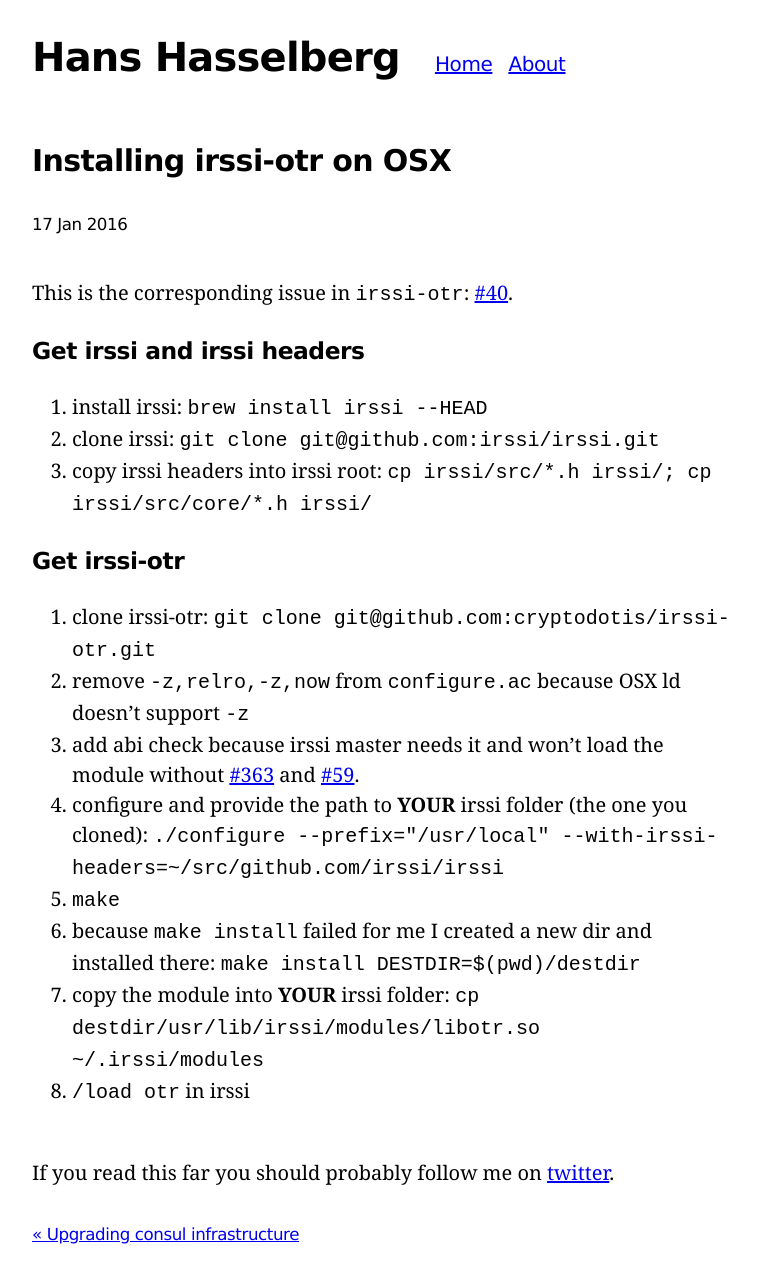
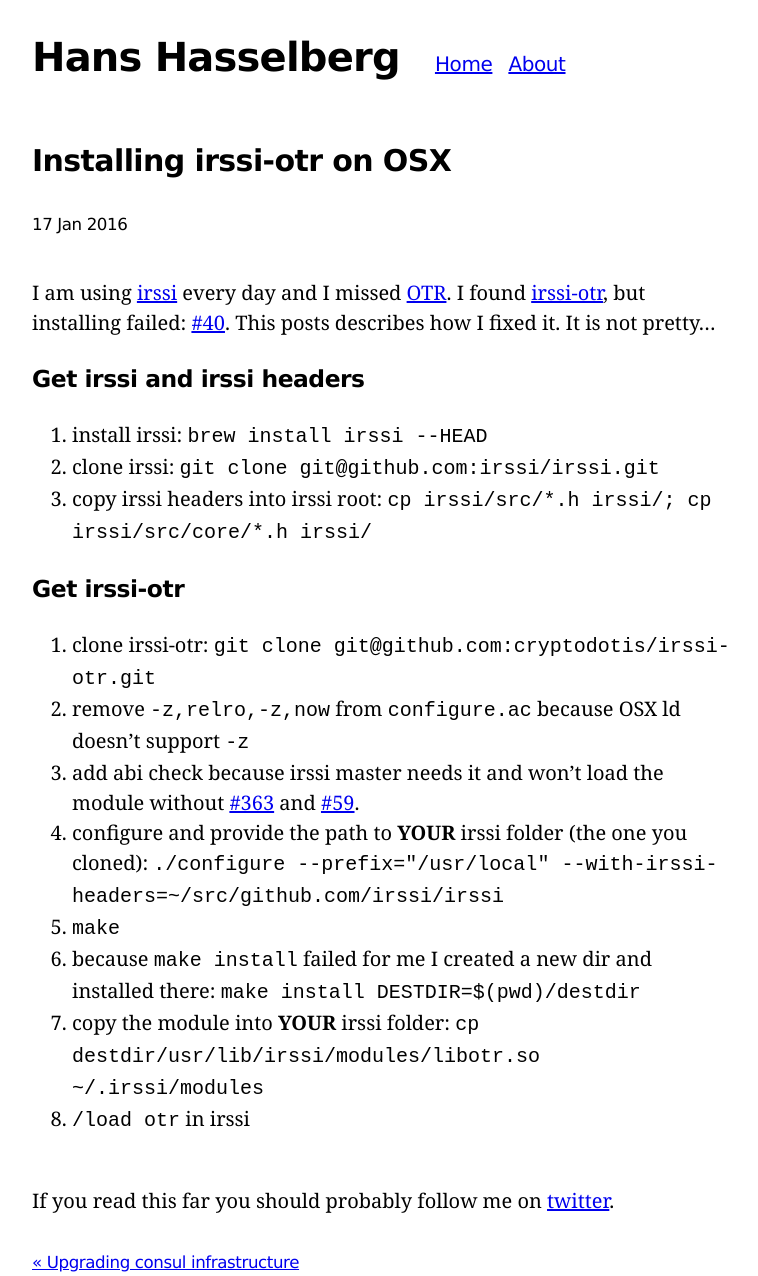
Before and after one commit to hanshasselberg/i0rek.github.io, a Jekyll site: the page built from _posts/2016-01-17-irssi_otr.markdown, in a window 1280 px wide. Shown: the whole page, without its empty margins (258-1016 px from the left). Built offline with Jekyll 4.4.1, drawn with Linux system fonts in a browser that asks for light colours; Markdown is read by kramdown in place of the engine named in the settings; comment, search, counter and statistics services are not loaded; before the commit the page ends 1248 px from its top, so only the background shows below that.

Commit message:
more formatting.

```diff
--- a/_posts/2016-01-17-irssi_otr.markdown
+++ b/_posts/2016-01-17-irssi_otr.markdown
@@ -4,7 +4,7 @@
 date:   2016-01-17 11:00:00
 ---
 
-This is the corresponding issue in `irssi-otr`: [#40](https://github.com/cryptodotis/irssi-otr/issues/40).
+I am using [irssi](https://irssi.org/) every day and I missed [OTR](https://otr.cypherpunks.ca/). I found [irssi-otr](https://github.com/cryptodotis/irssi-otr), but installing failed: [#40](https://github.com/cryptodotis/irssi-otr/issues/40). This posts describes how I fixed it. It is not pretty...
 
 ### Get irssi and irssi headers
 
```
